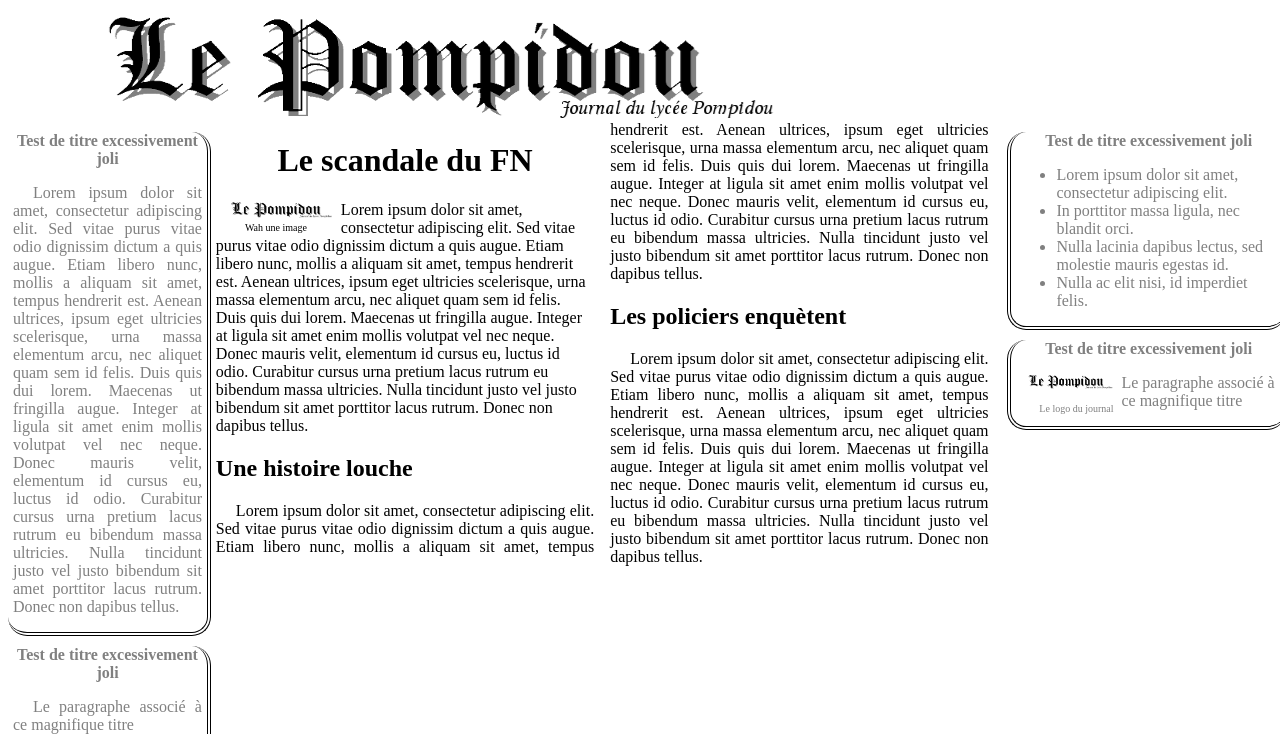
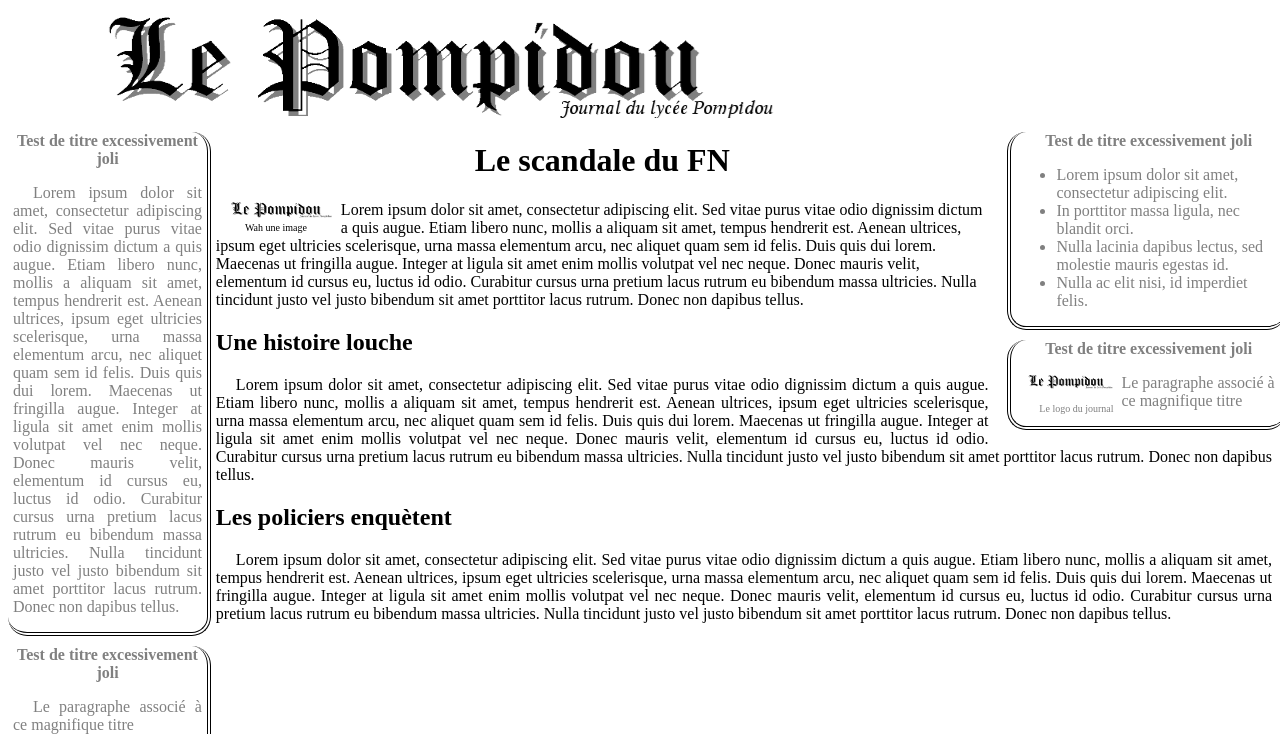
Before and after one commit to Aluminium95/JournalDuLyceePompidou, a PHP site: page / in a window 1280 px wide. Shown: the top 734 px of the page. Run offline with PHP 8.4, Linux system fonts and the light colour scheme.

Commit message:
Retrait des colones centrales, prennent trop de place

```diff
--- a/style.css
+++ b/style.css
@@ -51,12 +51,14 @@ div.volet h1{
 .central{
 	margin: auto; /* Centrage */
 	/* Utilisation de CSS3 column */
-	column-count: 2; /* Générique */
-	-webkit-column-count: 2; /* Chrome, safari */
-	-moz-column-count: 2; /* Mozilla */
-	column-grap: 1em; /* Générique */
-	-webkit-column-gap: 1em; /* Chrome, safari */
-	-moz-column-gap: 1em; /* Mozilla */
+	/*
+	column-count: 2;
+	-webkit-column-count: 2;
+	-moz-column-count: 2;
+	column-grap: 1em;
+	-webkit-column-gap: 1em;
+	-moz-column-gap: 1em;
+	*/
 }
 
 /* Définition de la bannière
```
